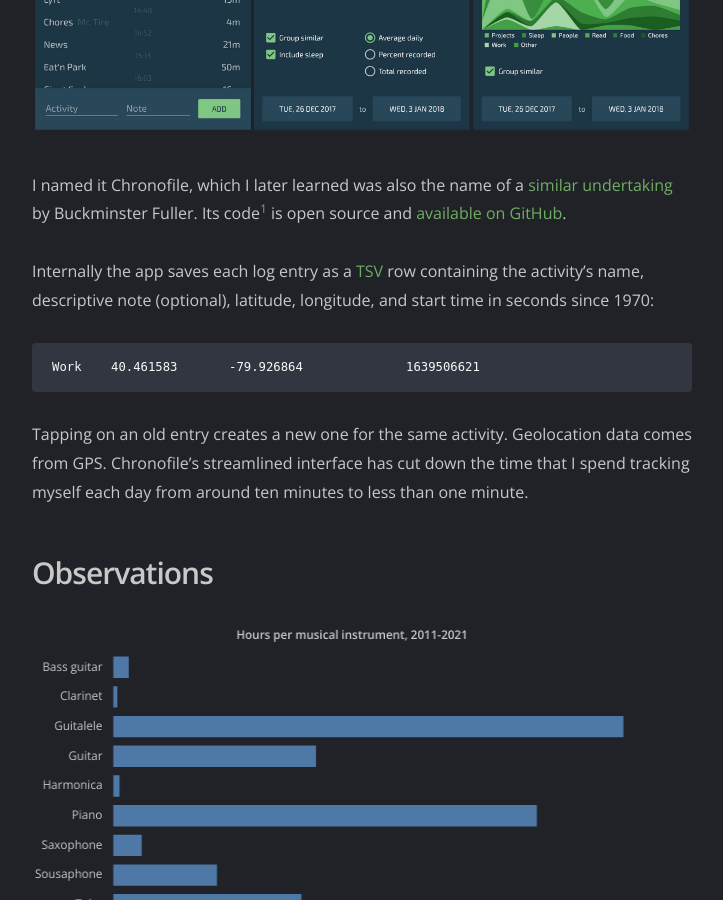
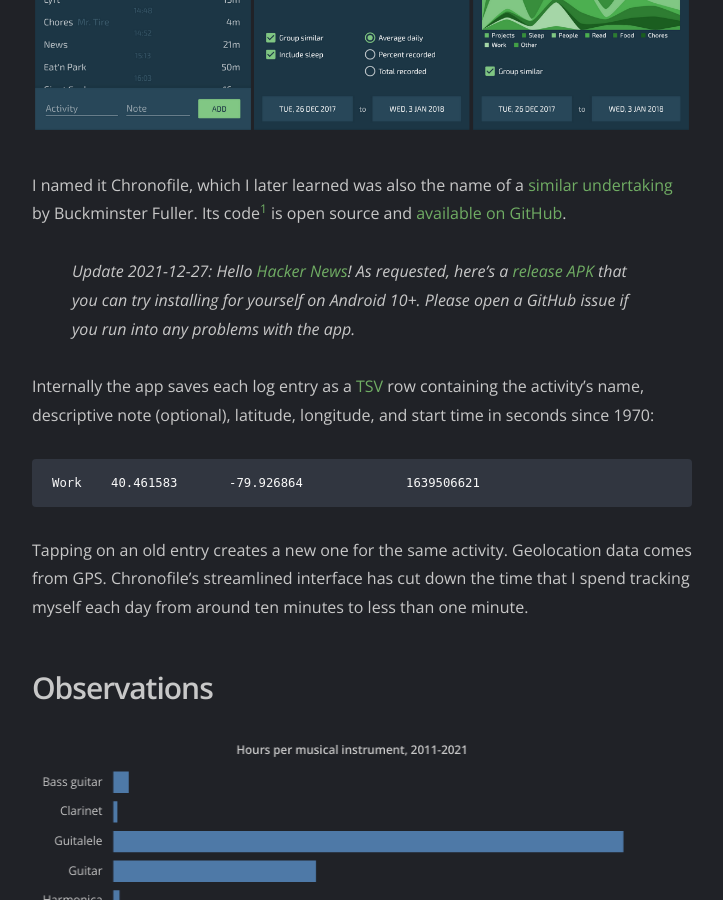
Before and after one commit to artnc/personal-website, a Jekyll site: the page built from src/blog/_posts/2021-12-25-ten-years-of-logging-my-life.md, in a window 1280 px wide and 900 px high, scrolled down 2027 px. Shown: the whole window, without its empty margins (278-1001 px from the left). Built offline with Jekyll 4.4.1, drawn with Linux system fonts in a browser that asks for light colours; nearby versions of some CDN libraries; comment, search, counter and statistics services are not loaded.

Commit message:
Link to APK

```diff
--- a/src/blog/_posts/2021-12-25-ten-years-of-logging-my-life.md
+++ b/src/blog/_posts/2021-12-25-ten-years-of-logging-my-life.md
@@ -37,6 +37,8 @@ The solution: developing my own Android app.
 I named it Chronofile, which I later learned was also the name of a [similar undertaking](https://en.wikipedia.org/wiki/Dymaxion_Chronofile) by Buckminster Fuller. Its code[^1] is open source and [available on GitHub](https://github.com/artnc/chronofile/).
 
 [^1]: Chronofile uses [RxJava](https://github.com/ReactiveX/RxJava) to reimplement [Redux](https://redux.js.org/) (itself inspired by the [Elm architucture](https://guide.elm-lang.org/architecture/)) with type safety in [9 lines of code](https://github.com/artnc/chronofile/blob/e1b3a8f9405a5fcad079f625f5eae37e8ffabc94/app/src/main/java/com/chaidarun/chronofile/Store.kt#L102-L113), some of the most satisfying that I've ever written!
+
+> Update 2021-12-27: Hello [Hacker News](https://news.ycombinator.com/item?id=29692087)! As requested, here's a [release APK](https://github.com/artnc/chronofile/releases) that you can try installing for yourself on Android 10+. Please open a GitHub issue if you run into any problems with the app.
 
 Internally the app saves each log entry as a [TSV](https://en.wikipedia.org/wiki/Tab-separated_values) row containing the activity's name, descriptive note (optional), latitude, longitude, and start time in seconds since 1970:
 
```
